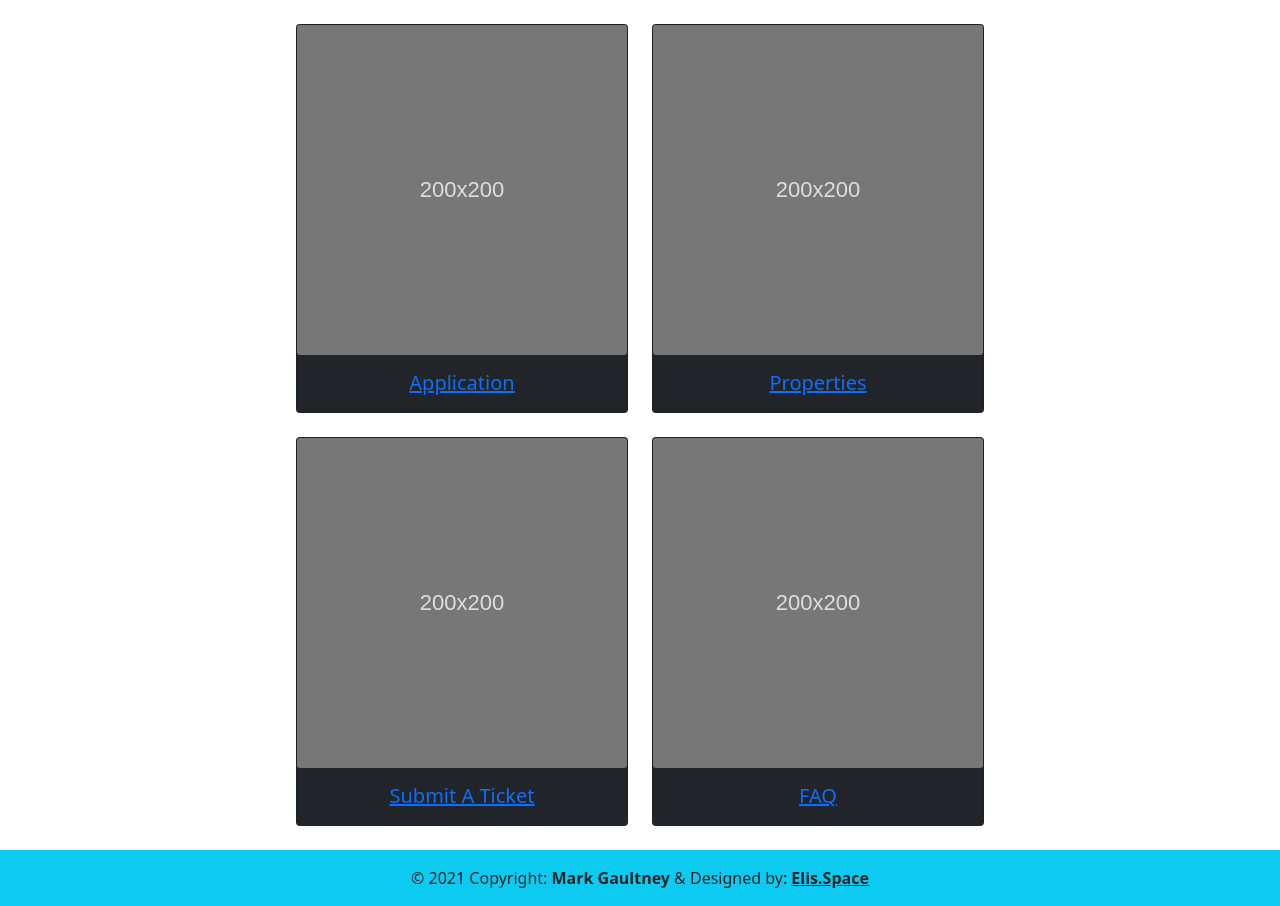
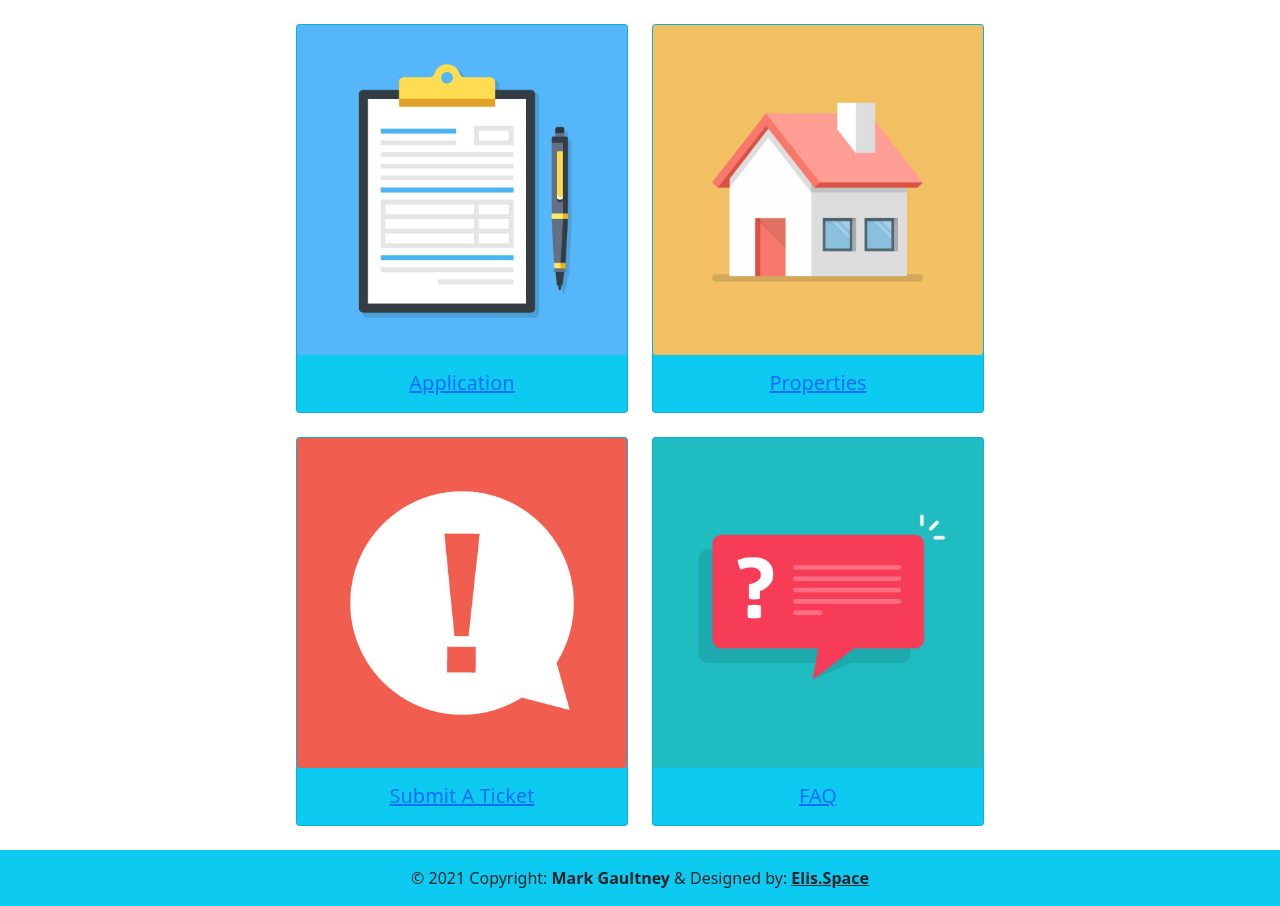
Before and after one commit to elisspace/pops, a PHP site: page / in a window 1280 px wide. Shown: the part 56-962 px from the top of the page. Run offline with PHP 8.4, Linux system fonts and the light colour scheme.

Commit message:
Replaced index image placeholders with flat icons

```diff
--- a/index.php
+++ b/index.php
@@ -6,16 +6,16 @@
     <!--First Row-->
   <div class="row justify-content-center text-center m-4">
     <div class="col-sm-4">
-        <div class="card bg-dark text-white">
-            <img class="card-img" src="200x200.svg" alt="Card image">
+        <div class="card bg-info text-white">
+            <img class="card-img" src="pics\icons\apply.jpg" alt="Card image">
             <div class="card-body">
                 <a href="app.php" class="stretched-link h5">Application</a>
             </div>
         </div>
     </div>
     <div class="col-sm-4">
-        <div class="card bg-dark text-white" >
-            <img class="card-img" src="200x200.svg" alt="Card image">
+        <div class="card bg-info text-success" >
+            <img class="card-img" src="pics\icons\house.jpg" alt="Card image">
             <div class="card-body">
                 <a href="property.php" class="stretched-link h5">Properties</a>
             </div>
@@ -25,16 +25,16 @@
     <!-- Second Row -->
   <div class="row justify-content-center text-center m-4">
     <div class="col-sm-4">
-        <div class="card bg-dark text-white">
-            <img class="card-img" src="200x200.svg" alt="Card image">
+        <div class="card bg-info text-secondary">
+            <img class="card-img" src="pics\icons\ticket.jpg" alt="Card image">
             <div class="card-body">
                 <a href="application.php" class="stretched-link h5">Submit A Ticket</a>
             </div>
         </div>
     </div>
     <div class="col-sm-4">
-        <div class="card bg-dark text-white">
-            <img class="card-img" src="200x200.svg" alt="Card image">
+        <div class="card bg-info text-warning">
+            <img class="card-img" src="pics\icons\faq.jpg" alt="Card image">
             <div class="card-body">
                 <a href="application.php" class="stretched-link h5">FAQ</a>
             </div>
```
Also changed, not shown: pics/icons/apply.jpg (added), pics/icons/faq.jpg (added), pics/icons/house.jpg (added), pics/icons/ticket.jpg (added).
